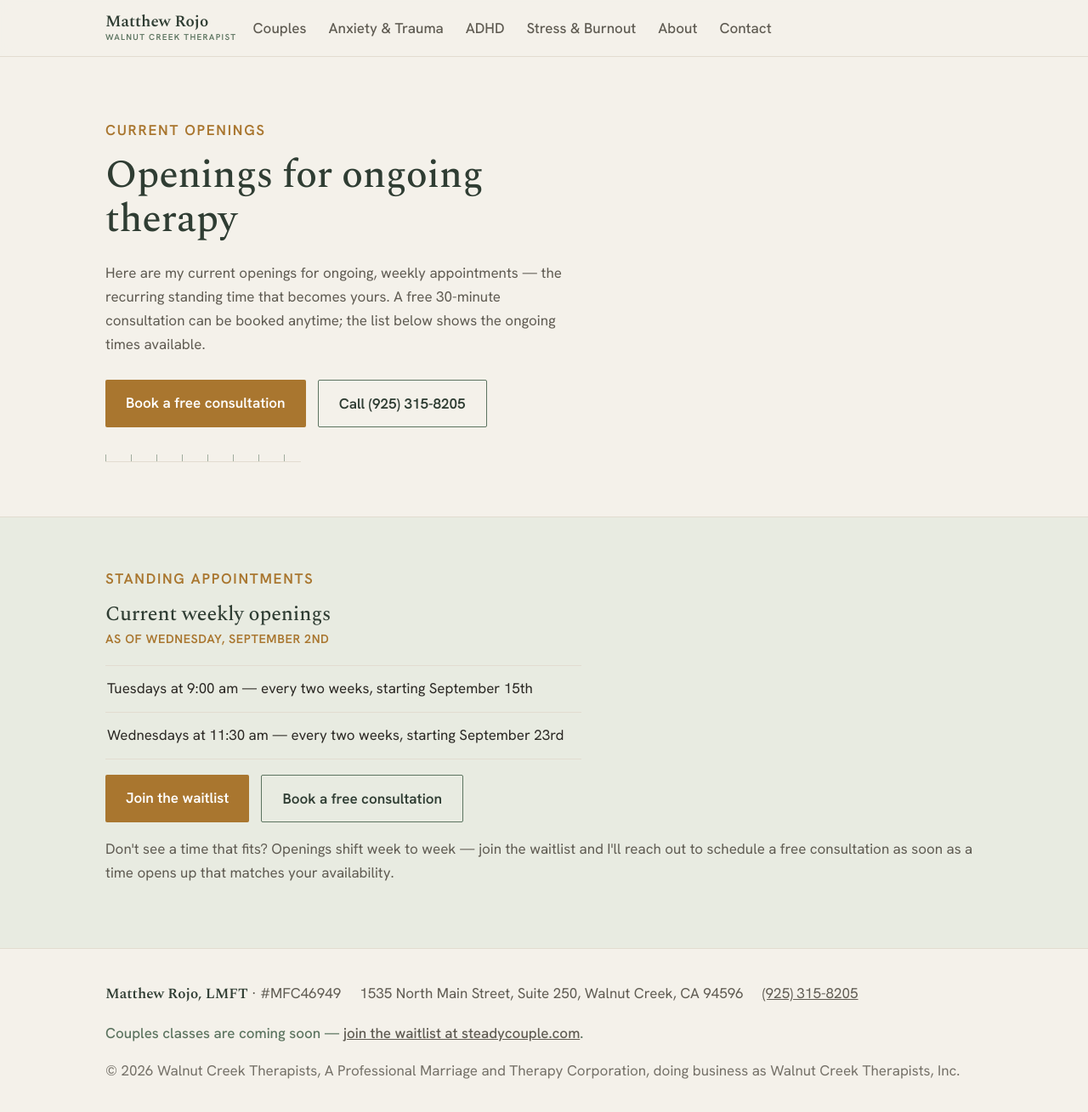
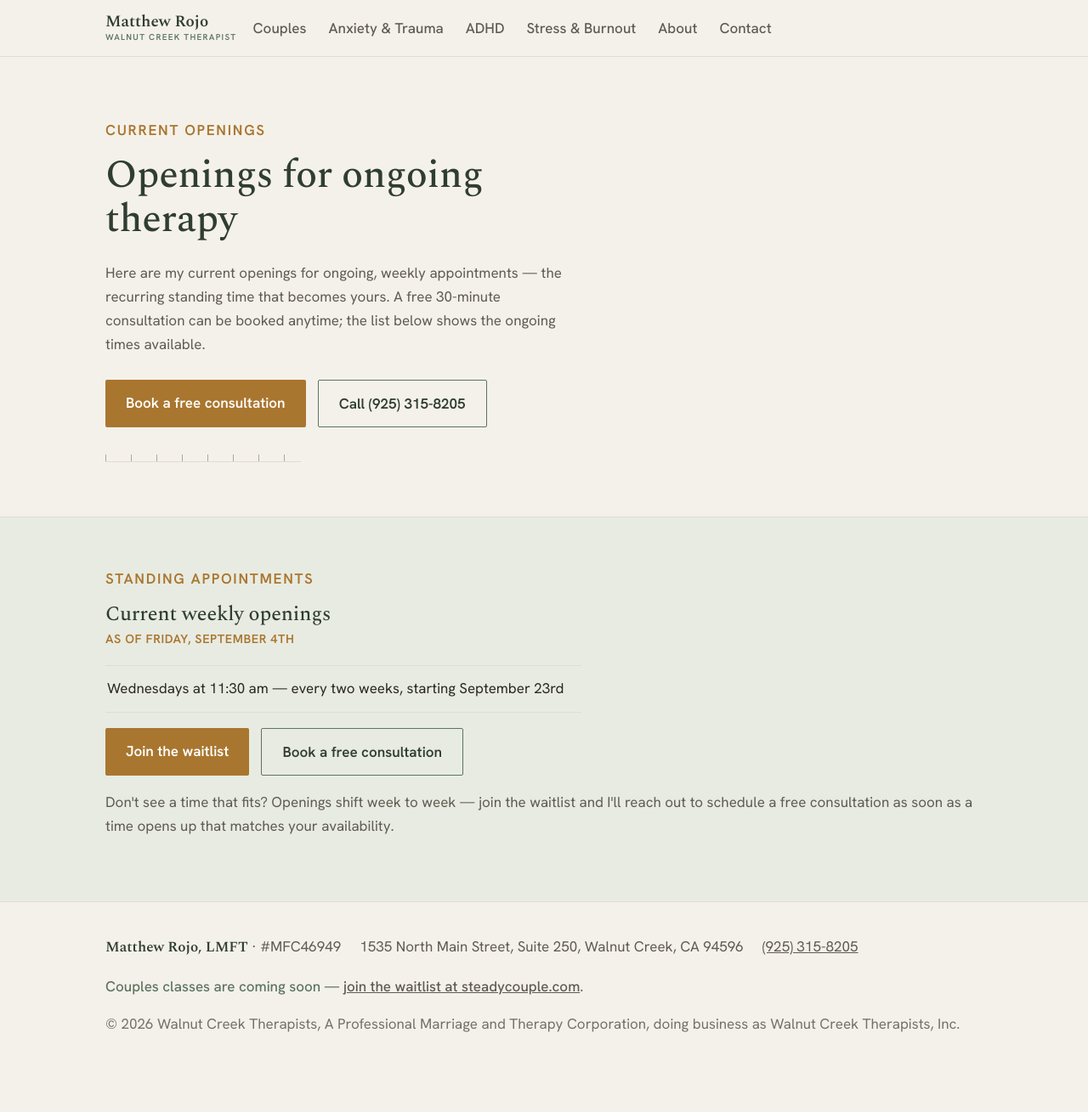
Before and after one commit to walnutcreektherapist/walnutcreektherapist.github.io, a Jekyll site: the page built from openings.html, in a window 1280 px wide and 1312 px high. Shown: the top 1309 px of the window at 85% size. Built offline with Jekyll 4.4.1, drawn with Linux system fonts in a browser that asks for light colours.

Commit message:
Modify openings configuration in _config.yml
Updated the 'as_of' date and commented out a slot entry.

```diff
--- a/_config.yml
+++ b/_config.yml
@@ -56,11 +56,11 @@ fees:
 #   NOT the consult scheduler. Don't swap them.
 openings:
   mode: "hybrid"
-  as_of: "Wednesday, September 2nd"
+  as_of: "Friday, September 4th"
   waitlist_url: "https://walnutcreektherapists.clientsecure.me/contact-widget"
   slots:
     # - "Mondays at 10:15 am — every two weeks, starting August 31st"
-     - "Tuesdays at 9:00 am — every two weeks, starting September 15th"
+    # - "Tuesdays at 9:00 am — every two weeks, starting September 15th"
      - "Wednesdays at 11:30 am — every two weeks, starting September 23rd"
     # - "Wednesdays at 12:45 pm — every week, starting August 19th"
     # - "Thursdays at 2:30 pm — every two weeks, starting August 27th"
```
